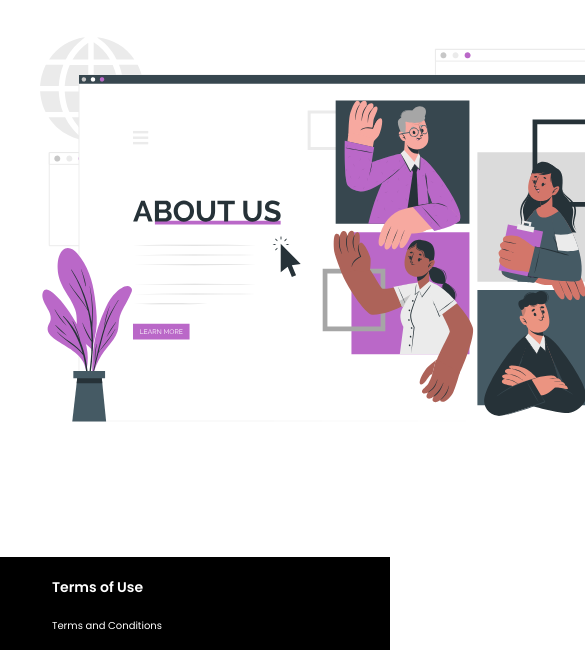
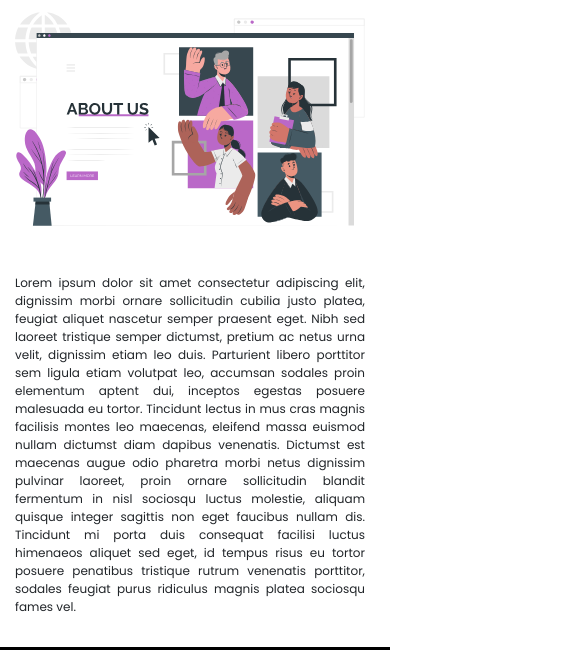
Before and after one commit to tattedmich/Kwir4, a plain HTML site: page pages/about.html in a window 390 px wide. Shown: the part 129-779 px from the top of the page, 585 px wide, since content can reach past the window. Drawn offline with nearby package versions, Linux system fonts and the light colour scheme.

Commit message:
arreglo responsive mobile para about us

```diff
--- a/css/style.css
+++ b/css/style.css
@@ -719,8 +719,30 @@ nav ul a:hover{
 
     footer{
         height: 300px;
+    }
 
-}
+    .aboutus{
+        width: 90%;
+    }
+    .container_aboutus {
+        padding: 15px;
+        height: 650px;
+        grid-template-columns: 1fr;
+        grid-template-rows: 1fr 1fr;
+        row-gap: 20px;
+        grid-template-areas:
+          "ilustracion_about"
+          "texto_nosotros";
+    }
+    .poppins_17{
+        font-size: 12px;
+        text-align: justify;
+    }
+    .ilustracion_about img{
+        width: 350px;
+        justify-self: center;
+    }
+
 }
 
 /* media queries para adaptacion mobile*/
```
